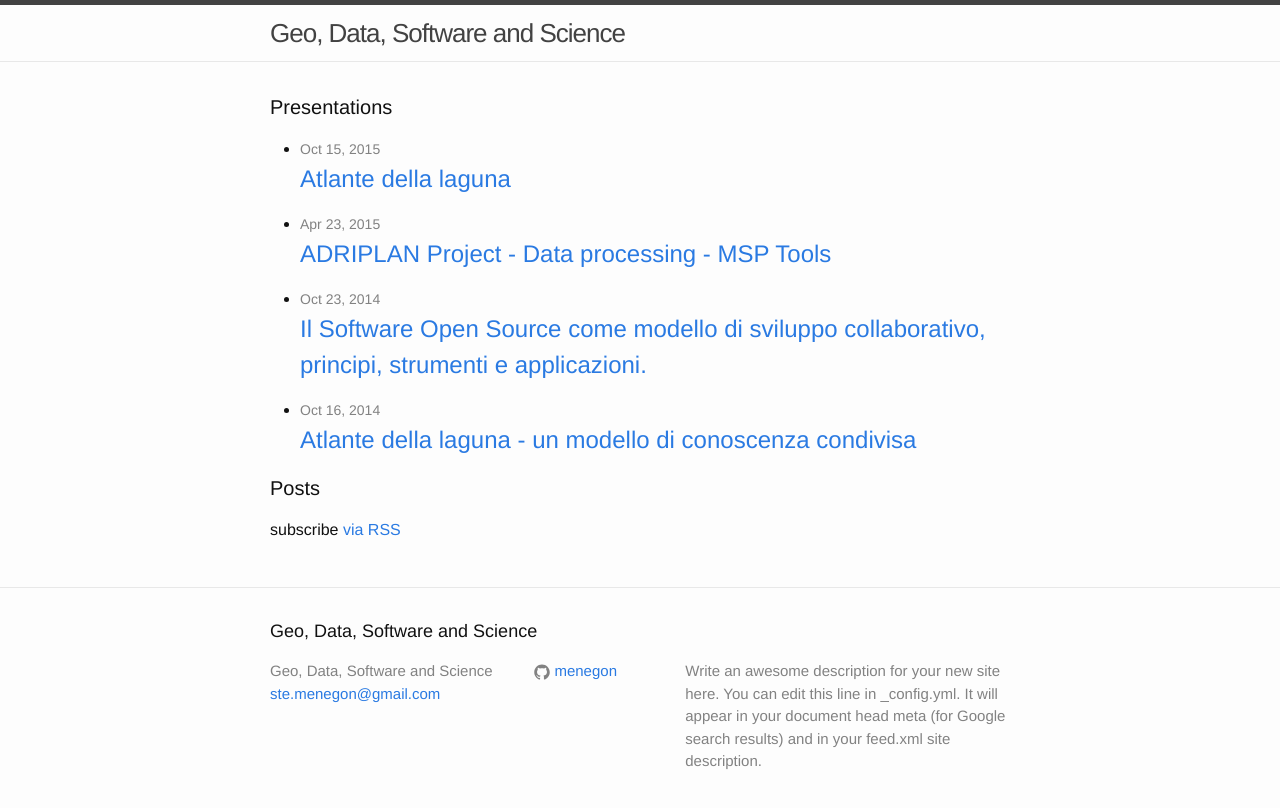
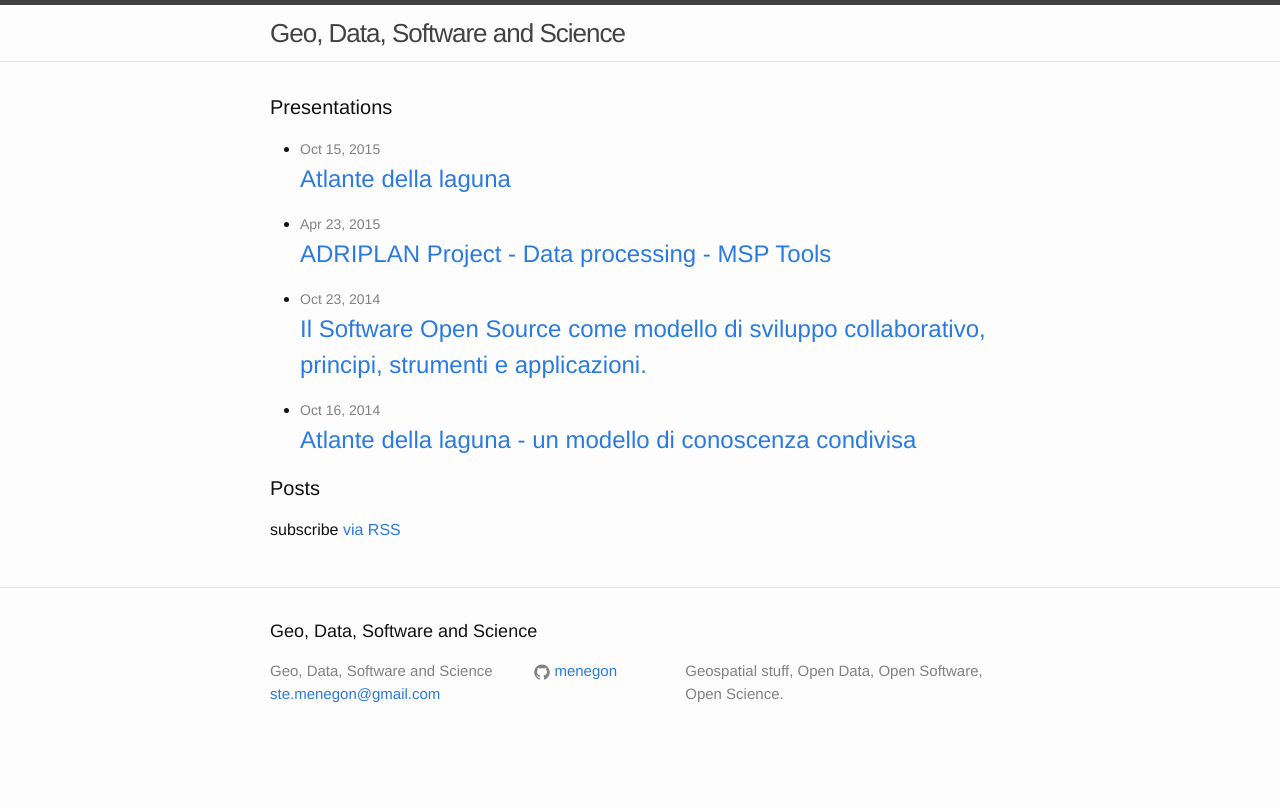
Before and after one commit to menegon/menegon.github.io, a Jekyll site: the page built from index.html, in a window 1280 px wide. Shown: the top 808 px of the page. Built offline with Jekyll 4.4.1, drawn with Linux system fonts in a browser that asks for light colours.

Commit message:
changed site description

```diff
--- a/_config.yml
+++ b/_config.yml
@@ -2,9 +2,7 @@
 title: Geo, Data, Software and Science
 email: ste.menegon@gmail.com
 description: > # this means to ignore newlines until "baseurl:"
-  Write an awesome description for your new site here. You can edit this
-  line in _config.yml. It will appear in your document head meta (for
-  Google search results) and in your feed.xml site description.
+  Geospatial stuff, Open Data, Open Software, Open Science.
 baseurl: "" # the subpath of your site, e.g. /blog/
 url: "http://menegon.github.io" # the base hostname & protocol for your site
 # twitter_username: jekyllrb
```
